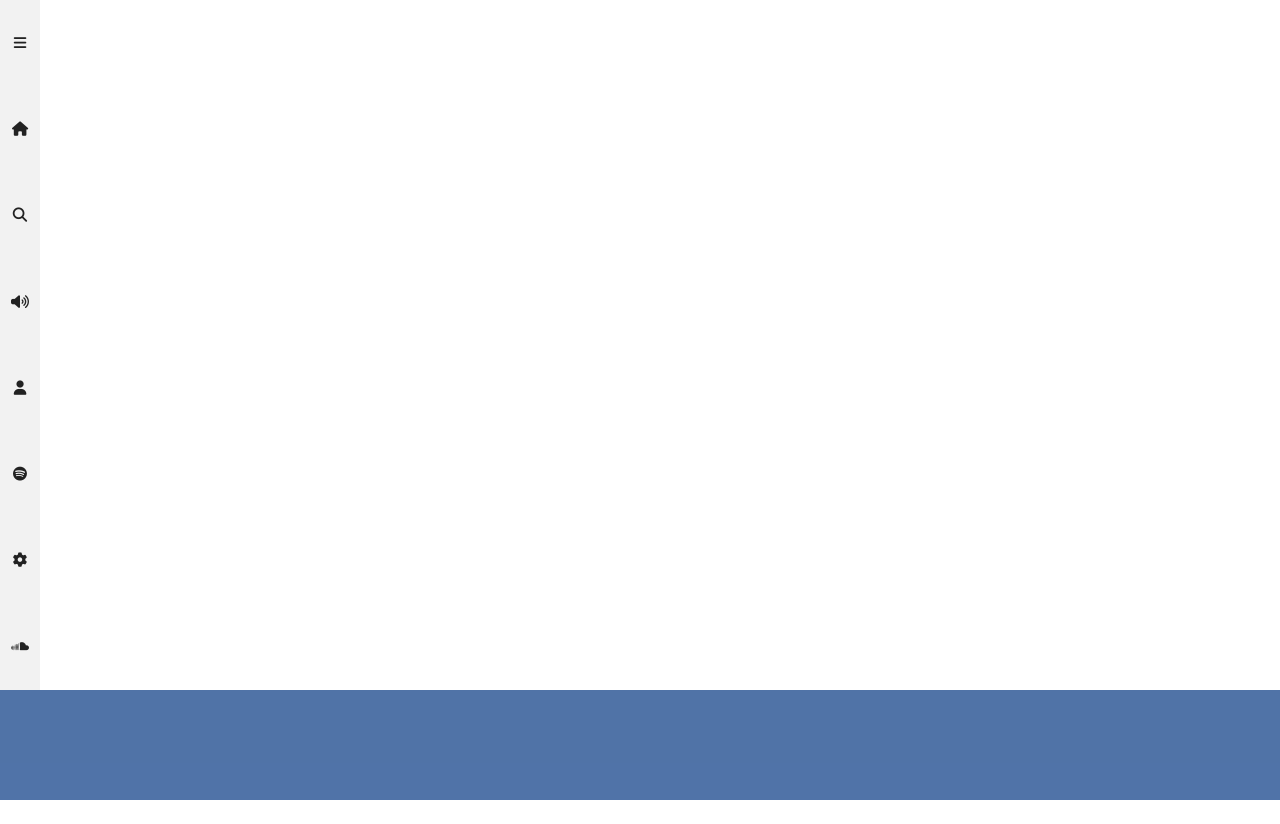
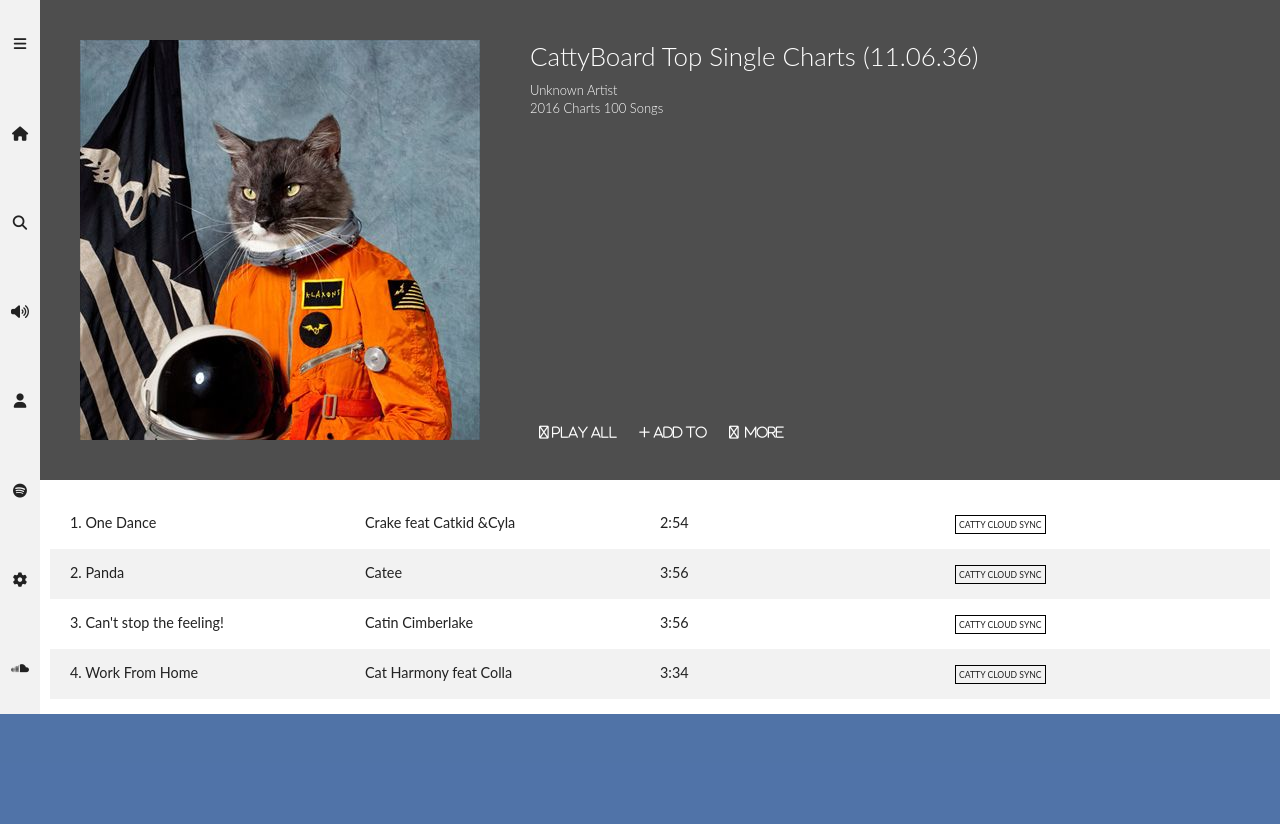
Before and after one commit to NateOs/all-out-flexbox, a plain HTML site: page practice/catty-flex-app-project/index.html in a window 1280 px wide. Before the commit the page ends 800 px from the top, so only its background shows below. Drawn offline with Linux system fonts and the light colour scheme.

Commit message:
Main content done

```diff
--- a/practice/catty-flex-app-project/css/styles.css
+++ b/practice/catty-flex-app-project/css/styles.css
@@ -17,12 +17,85 @@ main {
     display: flex;
 }
 
-aside {
+.content {
+    display: flex;
+    flex: 1 1 auto;
+    flex-direction: column;
+}
+
+.music-head {
+    flex: 0 0 280px;
+    display: flex;
+    padding: 40px;
+    background-color: #4e4e4e;
+}
+
+.catty-music {
+    flex: 1 1 auto;
+    display: flex;
+    flex-direction: column;
+    font-weight: 300;
+    color: #fff;
+    padding-left: 50px;
+}
+
+.catty-music div:nth-child(1) {
+    margin-bottom: auto;
+}
+
+.catty-music div:nth-child(2) {
+    margin-top: 0;
+}
+
+.catty-music div:nth-child(2) i.fa {
+    font-size: 0.9em;
+    padding: 0 0.7em;
+    font-weight: 300;
+}
+
+.track-title, catty-music div:nth-child(1) p:first-child {
+    font-size: 1.8em;
+    margin: 0 0 10px;
+}
+
+.catty-music div:nth-child(1) p:not(:first-child) {
+    font-size: 0.9em;
+    margin: 2px 0;
+}
+
+.music-list {
+    flex: 1 0 auto;
+    list-style-type:none;
+    padding: 5px 10px 0px;
+}
+
+li {
+    display: flex;
+    padding: 0 20px;
+    min-height: 50px;
+}
+
+li p {
+    flex: 0 0 25%;
+}
+
+li span.catty-cloud {
+    border: 1px solid black;
+    font-size: 0.6em;
+    padding: 3px;
+}
+
+li:nth-child(2n) {
+    background-color: #f2f2f2;
+}
+
+/* aside {
     flex: 0 0 40px;
-}
+} */
 
 aside {
     display: flex;
+    flex: 0 0 40px;
     flex-direction: column;
     justify-content: space-around;
     align-items: center;
--- a/practice/catty-flex-app-project/index.html
+++ b/practice/catty-flex-app-project/index.html
@@ -23,7 +23,51 @@
             </aside>
 
             <section class="content"><!--Everything other than sidebar here-->
+                <div class="music-head"><!--Contains music details-->
+                    <img src="./images/catty_music.jpg" alt="The Catty Album Art">
 
+                    <section class="catty-music">
+                        <!--Other details-->
+                        <div>
+                            <p class="track-title">CattyBoard Top Single Charts (11.06.36)</p>
+                            <p>Unknown Artist</p>
+                            <p>2016 Charts 100 Songs</p>
+                        </div>
+
+                        <div><!--Music Controls-->
+                            <i class="fa fa-play">&nbsp;Play all</i>
+                            <i class="fa fa-plus">&nbsp;Add to</i>
+                            <i class="fa fa-ellipsis-h">&nbsp;&nbsp;More</i>
+                        </div>
+                    </section>
+
+                </div>
+                <ul class="music-list"><!--List of all songs-->
+                    <li>
+                        <p>1. One Dance</p>
+                        <p>Crake feat Catkid &amp;Cyla</p>
+                        <p>2:54</p>
+                        <p><span class="catty-cloud">CATTY CLOUD SYNC</span></p>
+                    </li>
+                    <li>
+                        <p>2. Panda</p>
+                        <p>Catee</p>
+                        <p>3:56</p>
+                        <p><span class="catty-cloud">CATTY CLOUD SYNC</span></p>
+                    </li>
+                    <li>
+                        <p>3. Can't stop the feeling!</p>
+                        <p>Catin Cimberlake</p>
+                        <p>3:56</p>
+                        <p><span class="catty-cloud">CATTY CLOUD SYNC</span></p>
+                    </li>
+                    <li>
+                        <p>4. Work From Home</p>
+                        <p>Cat Harmony feat Colla</p>
+                        <p>3:34</p>
+                        <p><span class="catty-cloud">CATTY CLOUD SYNC</span></p>
+                    </li>
+                </ul>
             </section>
         </main><!--The main section-->
         <footer></footer><!--The footer, contains the controls-->
--- a/practice/twitter-nav/css/styles.css
+++ b/practice/twitter-nav/css/styles.css
@@ -29,10 +29,13 @@ li:nth-child(4) {
 
 .logo {
     height: 1.5em;
+    margin-right: 0.2em;
 }
 
 .icon {
     height: 1.5em;
+    margin-right: 0.2em;
+
 }
 
 .active {
```
Also changed, not shown: tuts/css/styles.css (+15 -0 lines), tuts/index.html (+7 -0 lines), practice/catty-flex-app-project/images/catty_music.jpg (added).
